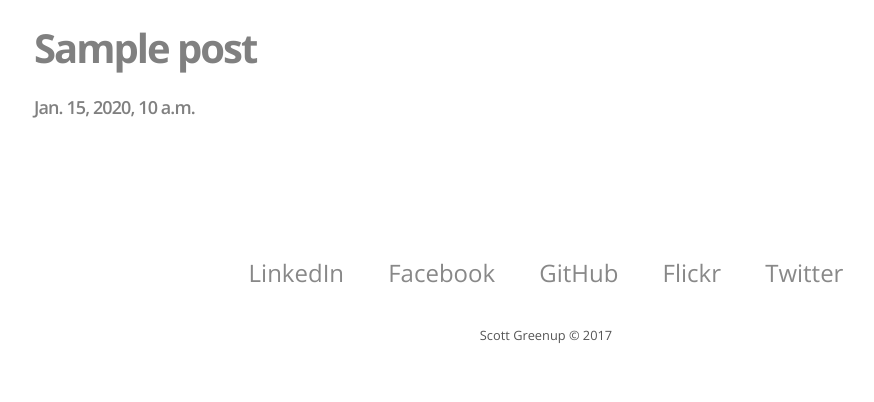
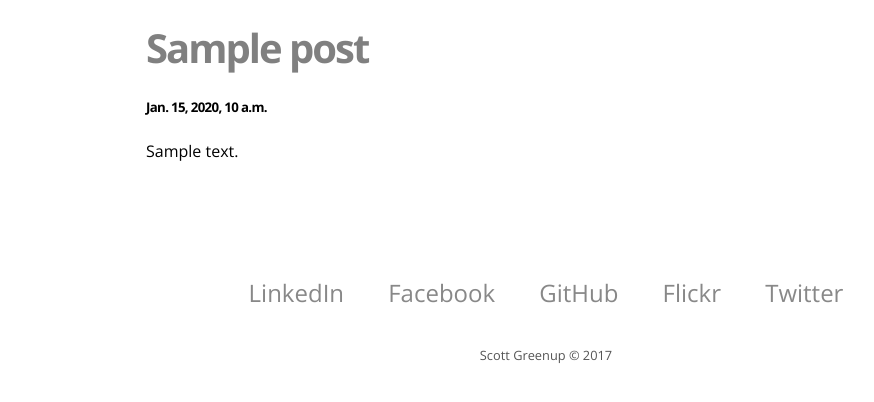
Before and after one commit to scottgreenup/website, a Django app: page /blog/ in a window 1280 px wide. Shown: the part 156-558 px from the top of the page, without its empty margins (94-968 px from the left). Run offline with Django 3.2, Linux system fonts and the light colour scheme; tables that the repository leaves empty hold one stand-in row (values such as "Sample post").

```diff
--- a/django-app/blog/templates/blog/posts.html
+++ b/django-app/blog/templates/blog/posts.html
@@ -2,15 +2,17 @@
 {% extends "base.html" %}
 {% block content %}
 
-<div class="content">
+<div class="content" id="aboutme">
 {% if posts %}
 {% for post in posts %}
+<div>
 <a href="/blog/{{ post.title }}/">
-<div>
   <h1>{{ post.title }}</h1>
-  <h4>{{ post.created_at }}</h4>
+</a>
+  <h5>{{ post.created_at }}</h5>
+
+  {{post.content}}
 </div>
-</a>
 {% endfor %}
 
 {% else %}
--- a/django-app/pages/static/css/index.css
+++ b/django-app/pages/static/css/index.css
@@ -1,7 +1,7 @@
 .content {
   display: block;
   margin: 0 auto;
-  max-width: 1024px;
+  max-width: 800px;
 }
 
 p {
```
Also changed, not shown: django-app/blog/templates/blog/post.html (+11 -4 lines).
